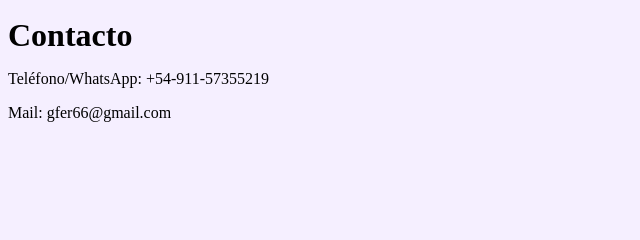
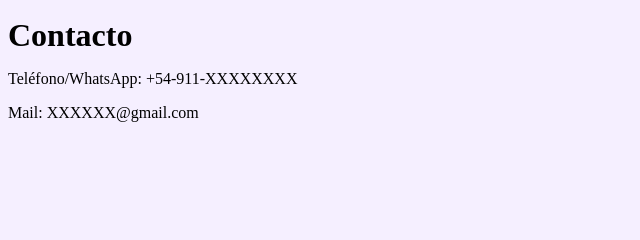
Before and after one commit to gfer66/gfer66.github.io, a plain HTML site: page public/contacto.html in a window 1280 px wide. Shown: the part 312-552 px from the top of the page, 0-640 px from the left. Drawn offline with Linux system fonts and the light colour scheme.

Commit message:
Eliminando mail y teléfono de la página de contactos.

```diff
--- a/public/contacto.html
+++ b/public/contacto.html
@@ -25,8 +25,8 @@
         </a>
     </div>
     <h1>Contacto</h1>
-    <p>Teléfono/WhatsApp: +54-911-57355219</p>
-    <p>Mail: gfer66@gmail.com</p>
+    <p>Teléfono/WhatsApp: +54-911-XXXXXXXX</p>
+    <p>Mail: XXXXXX@gmail.com</p>
 
 <footer>
     <p>© Fernando Javier García</p>
```
